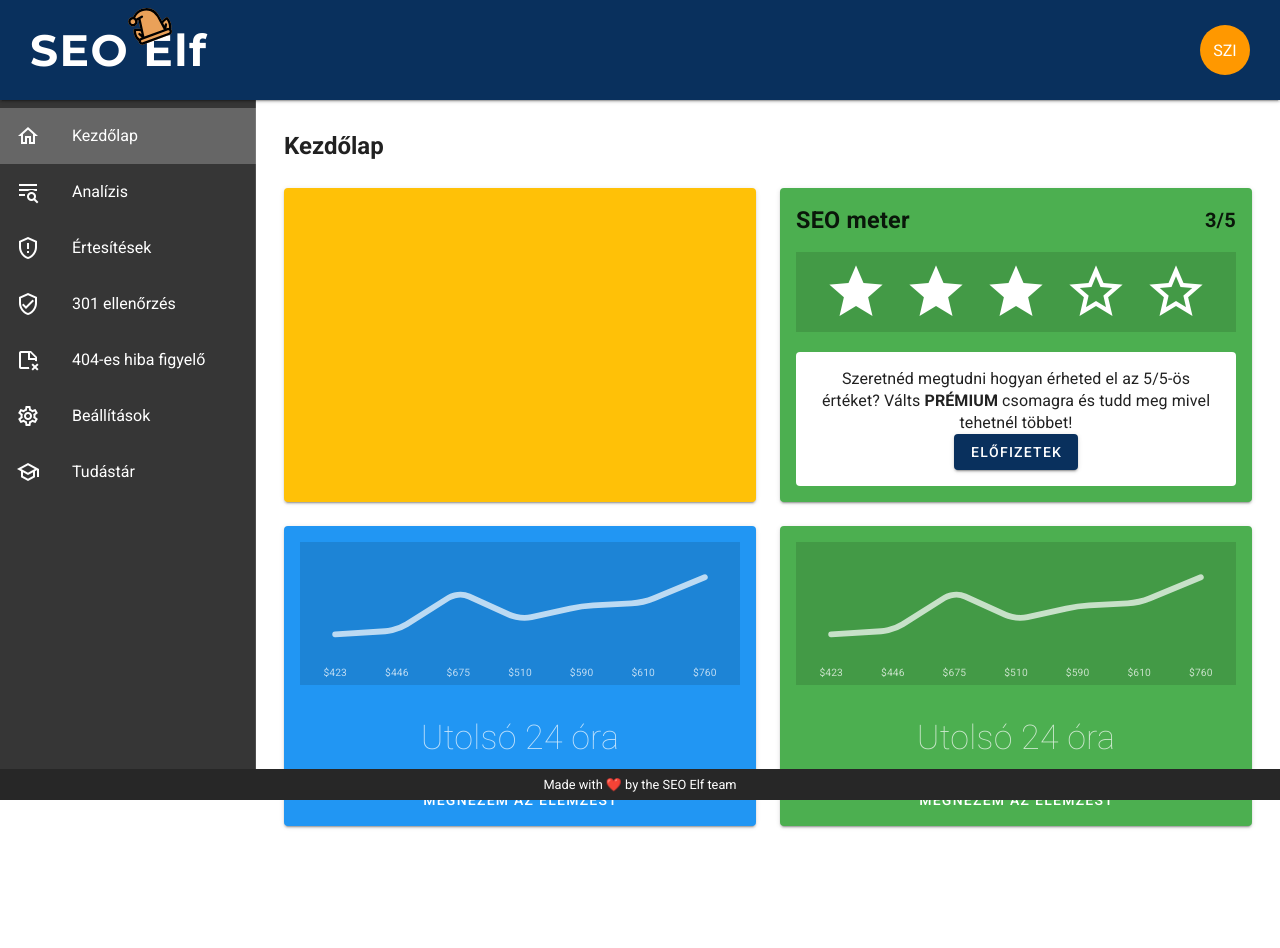
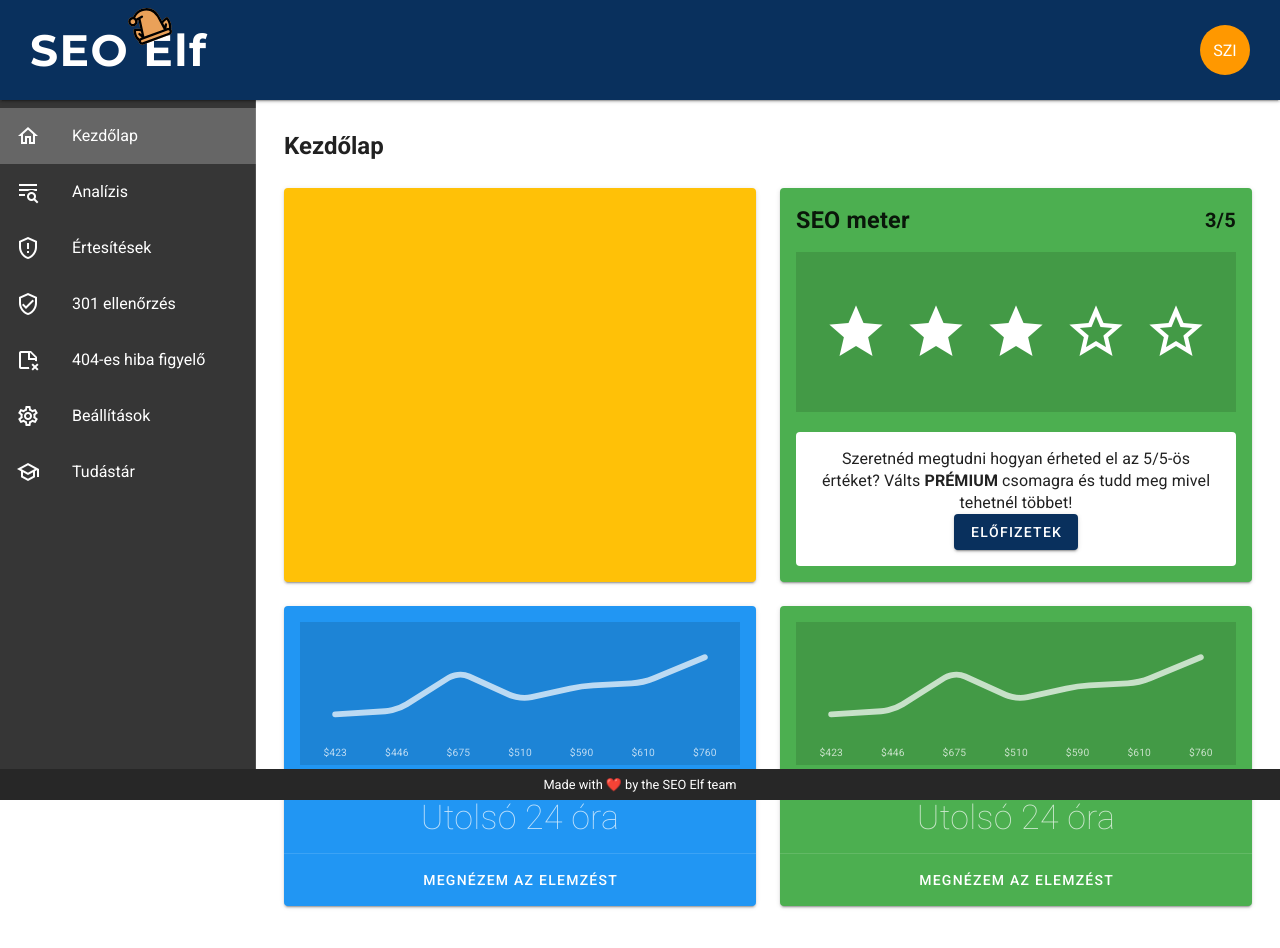
Before and after one commit to szegediistvan/sr-seo-app, a Vue app: page /#/ in a window 1280 px wide. Shown: the top 948 px of the page. Before the commit the page ends 921 px from the top, so only its background shows below. Built offline with nearby package versions, Linux system fonts and the light colour scheme.

Commit message:
rating fix

```diff
--- a/src/components/home/SeoMeter.vue
+++ b/src/components/home/SeoMeter.vue
@@ -6,14 +6,14 @@
     </v-card-title>
     <v-card-text>
       <div class="text-center">
-        <v-sheet color="rgba(0, 0, 0, .12)">
+        <v-sheet class="py-10" color="rgba(0, 0, 0, .12)">
           <v-rating
             color="white"
             background-color="white"
             hover
             length="5"
             size="64"
-            value="3"
+            :value="3"
           ></v-rating>
         </v-sheet>
       </div>
--- a/src/views/Home.vue
+++ b/src/views/Home.vue
@@ -50,6 +50,9 @@ export default {
   components: {
     HomeChart,
     SeoMeter
-  }
+  },
+  data: () => ({
+    dialog: false
+  })
 }
 </script>
```
